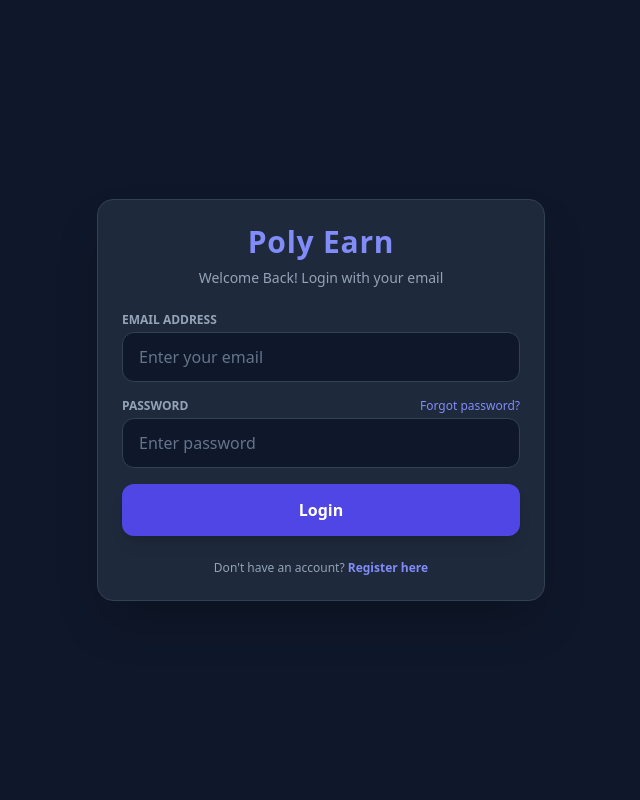
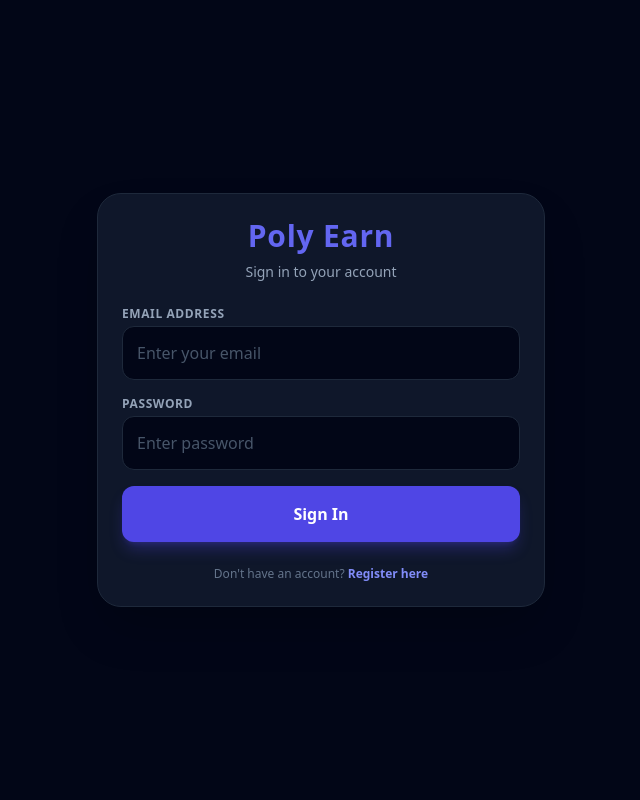
Before and after one commit to wizzidiamondblog-sketch/poly-earn, a Flask app: page /login in a window 1280 px wide. Shown: the whole page, without its empty margins (319-959 px from the left). Run offline with Flask 3, Linux system fonts and the light colour scheme; some libraries are stand-ins or nearby versions.

Commit message:
Revise login.html for improved layout and accessibility
Updated the login page layout and improved accessibility features.

```diff
--- a/templates/login.html
+++ b/templates/login.html
@@ -6,17 +6,20 @@
   <title>Poly Earn - Login</title>
   <script src="https://cdn.tailwindcss.com"></script>
 </head>
-<body class="bg-slate-900 text-white min-h-screen flex items-center justify-center p-4">
-    <div class="w-full max-w-md bg-slate-800 rounded-2xl shadow-2xl border border-slate-700 p-6 space-y-6">
-        <div class="text-center space-y-2">
-            <h1 class="text-3xl font-extrabold text-indigo-400 tracking-wide">Poly Earn</h1>
-            <p class="text-sm text-slate-400">Welcome Back! Login with your email</p>
+<body class="bg-slate-950 text-white flex items-center justify-center min-h-screen p-4">
+
+  <div class="w-full max-w-md bg-slate-900 border border-slate-800 rounded-3xl p-6 shadow-2xl">
+
+    <div class="text-center space-y-2 mb-6">
+      <h1 class="text-3xl font-extrabold text-indigo-500 tracking-wide">Poly Earn</h1>
+      <p class="text-sm text-slate-400">Sign in to your account</p>
     </div>
 
+    <!-- Flash Messages (Displays Login Errors) -->
     {% with messages = get_flashed_messages(with_categories=true) %}
       {% if messages %}
         {% for category, message in messages %}
-              <div class="bg-red-500/10 border border-red-500 text-red-400 p-3 rounded-xl text-center text-sm font-medium">
+          <div class="mb-4 p-3 rounded-xl text-center text-sm font-semibold border {% if category == 'error' %}bg-rose-500/10 border-rose-500/30 text-rose-400{% else %}bg-emerald-500/10 border-emerald-500/30 text-emerald-400{% endif %}">
             {{ message }}
           </div>
         {% endfor %}
@@ -25,27 +28,26 @@
 
     <form action="/login" method="POST" class="space-y-4">
       <div>
-                <label class="block text-xs font-semibold text-slate-400 mb-1">EMAIL ADDRESS</label>
-                <input type="email" name="email" required placeholder="Enter your email"
-                       class="w-full bg-slate-900 border border-slate-700 rounded-xl px-4 py-3 text-white placeholder-slate-500 focus:outline-none focus:border-indigo-500 transition">
+        <label class="block text-xs font-semibold text-slate-400 mb-1 tracking-wider uppercase">Email Address</label>
+        <input type="email" name="email" placeholder="Enter your email" required class="w-full p-3.5 bg-slate-950 border border-slate-800 rounded-xl text-white placeholder-slate-600 focus:outline-none focus:border-indigo-500 transition-all">
       </div>
+
       <div>
-                <div class="flex justify-between items-center mb-1">
-                    <label class="block text-xs font-semibold text-slate-400">PASSWORD</label>
-                    <a href="/forgot-password" class="text-xs text-indigo-400 hover:underline">Forgot password?</a>
+        <label class="block text-xs font-semibold text-slate-400 mb-1 tracking-wider uppercase">Password</label>
+        <input type="password" name="password" placeholder="Enter password" required class="w-full p-3.5 bg-slate-950 border border-slate-800 rounded-xl text-white placeholder-slate-600 focus:outline-none focus:border-indigo-500 transition-all">
       </div>
-                <input type="password" name="password" required placeholder="Enter password"
-                       class="w-full bg-slate-900 border border-slate-700 rounded-xl px-4 py-3 text-white placeholder-slate-500 focus:outline-none focus:border-indigo-500 transition">
-            </div>
-            <button type="submit"
-                    class="w-full bg-indigo-600 hover:bg-indigo-500 text-white font-bold py-3.5 rounded-xl shadow-lg transition duration-200">
-                Login
+
+      <button type="submit" class="w-full py-4 bg-indigo-600 hover:bg-indigo-500 font-bold rounded-xl text-white transition-all shadow-lg shadow-indigo-600/30 mt-2">
+        Sign In
       </button>
     </form>
 
-        <p class="text-xs text-center text-slate-400">
-            Don't have an account? <a href="/register" class="text-indigo-400 font-bold hover:underline">Register here</a>
-        </p>
+    <div class="mt-6 text-center text-xs text-slate-500">
+      Don't have an account?
+      <a href="/register" class="text-indigo-400 font-semibold hover:underline">Register here</a>
     </div>
+
+  </div>
+
 </body>
 </html>
```
Lines whose indentation alone changed are shown as unchanged.
